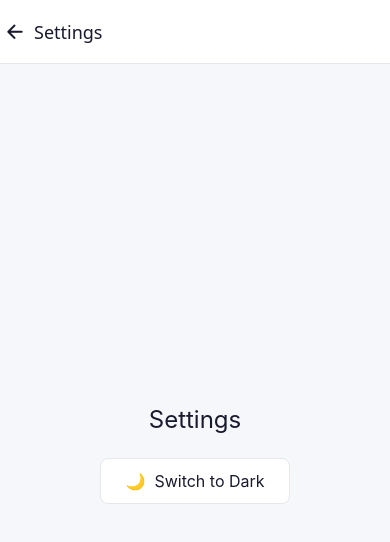
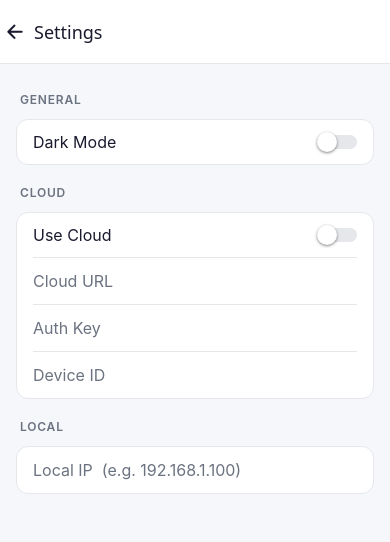
Before and after one commit to mcurtaz/monitor-shelly-emeters, a React Native app: screen /Settings in a window 390 px wide. Shown: the top 542 px of the page. Built offline with nearby package versions, Linux system fonts and the light colour scheme.

Commit message:
settings

```diff
--- a/screens/SettingsScreen.tsx
+++ b/screens/SettingsScreen.tsx
@@ -1,4 +1,5 @@
-import { Pressable, StyleSheet, Text, View } from 'react-native';
+import { useState } from 'react';
+import { ScrollView, StyleSheet, Switch, Text, TextInput, View } from 'react-native';
 import { NativeStackScreenProps } from '@react-navigation/native-stack';
 import { RootStackParamList } from '../navigation/types';
 import { useTheme, Colors } from '../theme';
@@ -7,48 +8,136 @@ type Props = NativeStackScreenProps<RootStackParamList, 'Settings'>;
 
 export default function SettingsScreen({}: Props) {
   const { theme, isDark, toggleTheme } = useTheme();
-  const styles = makeStyles(theme.colors);
+  const { colors } = theme;
+  const styles = makeStyles(colors);
+
+  const [useCloud, setUseCloud] = useState(false);
+  const [cloudUrl, setCloudUrl] = useState('');
+  const [authKey, setAuthKey] = useState('');
+  const [deviceId, setDeviceId] = useState('');
+  const [localIp, setLocalIp] = useState('');
 
   return (
-    <View style={styles.container}>
-      <Text style={styles.title}>Settings</Text>
-      <Pressable
-        onPress={toggleTheme}
-        style={({ pressed }) => [styles.toggleButton, pressed && styles.pressed]}
-      >
-        <Text style={styles.toggleText}>
-          {isDark ? '☀️  Switch to Light' : '🌙  Switch to Dark'}
-        </Text>
-      </Pressable>
-    </View>
+    <ScrollView style={styles.scroll} contentContainerStyle={styles.container}>
+
+      <Text style={styles.sectionLabel}>GENERAL</Text>
+      <View style={styles.card}>
+        <View style={styles.row}>
+          <Text style={styles.rowLabel}>Dark Mode</Text>
+          <Switch
+            value={isDark}
+            onValueChange={toggleTheme}
+            trackColor={{ false: colors.border, true: colors.primary }}
+            thumbColor={colors.surface}
+          />
+        </View>
+      </View>
+
+      <Text style={styles.sectionLabel}>CLOUD</Text>
+      <View style={styles.card}>
+        <View style={styles.row}>
+          <Text style={styles.rowLabel}>Use Cloud</Text>
+          <Switch
+            value={useCloud}
+            onValueChange={setUseCloud}
+            trackColor={{ false: colors.border, true: colors.primary }}
+            thumbColor={colors.surface}
+          />
+        </View>
+        <View style={styles.divider} />
+        <TextInput
+          style={styles.input}
+          placeholder="Cloud URL"
+          placeholderTextColor={colors.textSecondary}
+          value={cloudUrl}
+          onChangeText={setCloudUrl}
+          autoCapitalize="none"
+          keyboardType="url"
+        />
+        <View style={styles.divider} />
+        <TextInput
+          style={styles.input}
+          placeholder="Auth Key"
+          placeholderTextColor={colors.textSecondary}
+          value={authKey}
+          onChangeText={setAuthKey}
+          autoCapitalize="none"
+          secureTextEntry
+        />
+        <View style={styles.divider} />
+        <TextInput
+          style={styles.input}
+          placeholder="Device ID"
+          placeholderTextColor={colors.textSecondary}
+          value={deviceId}
+          onChangeText={setDeviceId}
+          autoCapitalize="none"
+        />
+      </View>
+
+      <Text style={styles.sectionLabel}>LOCAL</Text>
+      <View style={styles.card}>
+        <TextInput
+          style={styles.input}
+          placeholder="Local IP  (e.g. 192.168.1.100)"
+          placeholderTextColor={colors.textSecondary}
+          value={localIp}
+          onChangeText={setLocalIp}
+          autoCapitalize="none"
+          keyboardType="decimal-pad"
+        />
+      </View>
+
+    </ScrollView>
   );
 }
 
 const makeStyles = (colors: Colors) =>
   StyleSheet.create({
-    container: {
+    scroll: {
       flex: 1,
       backgroundColor: colors.background,
+    },
+    container: {
+      padding: 16,
+      paddingBottom: 40,
+      gap: 8,
+    },
+    sectionLabel: {
+      fontSize: 12,
+      fontWeight: '600',
+      color: colors.textSecondary,
+      letterSpacing: 0.8,
+      marginTop: 12,
+      marginBottom: 4,
+      marginLeft: 4,
+    },
+    card: {
+      backgroundColor: colors.surface,
+      borderRadius: 12,
+      borderWidth: 1,
+      borderColor: colors.border,
+      overflow: 'hidden',
+    },
+    row: {
+      flexDirection: 'row',
       alignItems: 'center',
-      justifyContent: 'center',
-      gap: 24,
+      justifyContent: 'space-between',
+      paddingHorizontal: 16,
+      paddingVertical: 12,
     },
-    title: {
-      fontSize: 24,
+    rowLabel: {
+      fontSize: 16,
       color: colors.text,
     },
-    toggleButton: {
-      paddingVertical: 12,
-      paddingHorizontal: 24,
-      backgroundColor: colors.surface,
-      borderRadius: 8,
-      borderWidth: 1,
-      borderColor: colors.border,
+    divider: {
+      height: 1,
+      backgroundColor: colors.border,
+      marginHorizontal: 16,
     },
-    pressed: {
-      opacity: 0.6,
-    },
-    toggleText: {
+    input: {
+      paddingHorizontal: 16,
+      paddingVertical: 13,
       fontSize: 16,
       color: colors.text,
     },
```
Also changed, not shown: 1 other file (tests, documents, lock files or other folders).
